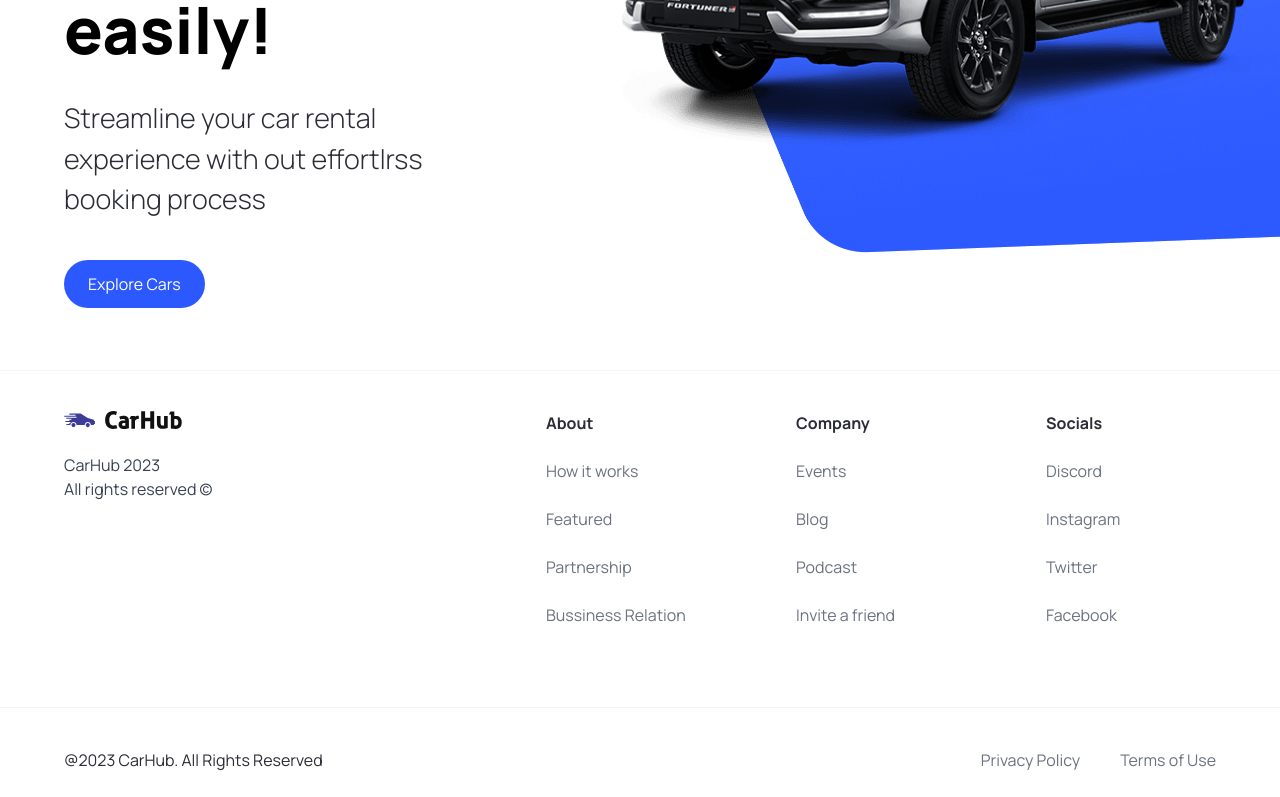
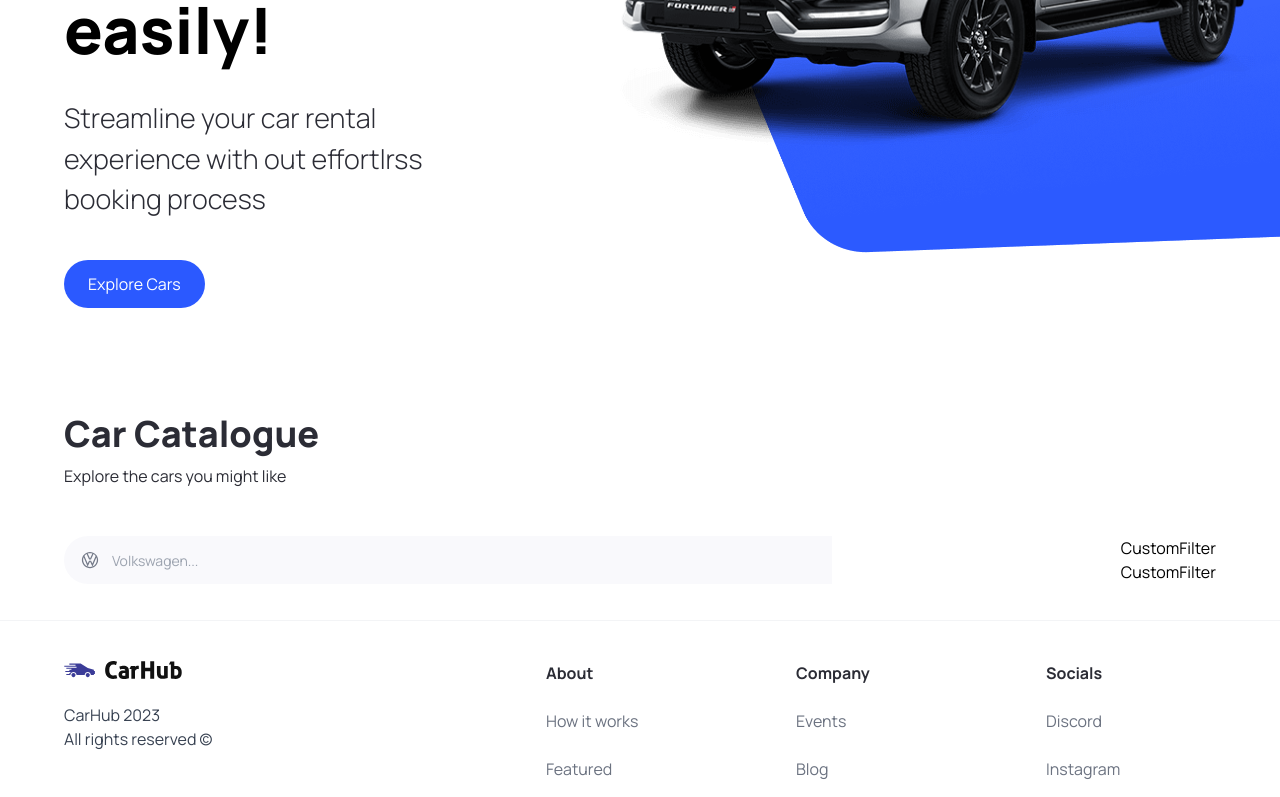
Before and after one commit to BhupendraShahi/car-dekho, a Next.js app: page / in a window 1280 px wide. Shown: the part 450-1247 px from the top of the page. Built offline with nearby package versions, Linux system fonts and the light colour scheme.

Commit message:
implemented search bar component using headless ui

```diff
--- a/app/page.tsx
+++ b/app/page.tsx
@@ -1,10 +1,26 @@
 import Image from 'next/image'
-import Hero from '@/components/Hero'
+import { SearchBar, Hero, CustomFilter } from '@/components'
 
 export default function Home() {
   return (
     <main className="overflow-hidden">
       <Hero />
+
+      <div className='mt-12 padding-x padding-y max-width' id="discover">
+        <div className='home__text-container'>
+          <h1 className='text-4xl font-extrabold'>Car Catalogue</h1>
+          <p>Explore the cars you might like</p>
+        </div>
+
+        <div className='home__filters'>
+          <SearchBar />
+
+          <div className='home_filter-container'>
+            <CustomFilter title="fuel" />
+            <CustomFilter title="year" />
+          </div>
+        </div>
+      </div>
     </main>
   )
 }
--- /dev/null
+++ b/components/CustomFilter.tsx
@@ -0,0 +1,9 @@
+import React from 'react'
+
+const CustomFilter = () => {
+  return (
+    <div>CustomFilter</div>
+  )
+}
+
+export default CustomFilter
--- /dev/null
+++ b/components/SearchBar.tsx
@@ -0,0 +1,29 @@
+"use client";
+
+import { useState } from "react";
+
+import { SearchManufacturer } from "./"
+
+const SearchBar = () => {
+    const [manufacturer, setManufacturer] = useState("");
+
+    const handleSearch = () => {
+
+    }
+
+  return (
+    <form
+        className="searchbar"
+        onSubmit={handleSearch}
+    >
+        <div className="searchbar__item">
+            <SearchManufacturer
+                manufacturer={manufacturer}
+                setManufacturer={setManufacturer}
+            />
+        </div>
+    </form>
+  )
+}
+
+export default SearchBar
--- /dev/null
+++ b/components/SearchManufacturer.tsx
@@ -0,0 +1,100 @@
+"use client"
+
+import Image from "next/image";
+import { Fragment, useState } from "react";
+import { Combobox, Transition } from "@headlessui/react";
+
+import { manufacturers } from "@/constants";
+import { SearchManufacturerProps } from "@/types";
+
+const SearchManufacturer = ({ manufacturer, setManufacturer }: SearchManufacturerProps) => {
+  const [query, setQuery] = useState("");
+
+  const filteredManufacturers =
+    query === ""
+      ? manufacturers
+      : manufacturers.filter((item) =>
+          item
+            .toLowerCase()
+            .replace(/\s+/g, "")
+            .includes(query.toLowerCase().replace(/\s+/g, ""))
+        );
+
+  return (
+    <div className='search-manufacturer'>
+      <Combobox value={manufacturer} onChange={setManufacturer}>
+        <div className='relative w-full'>
+          {/* Button for the combobox. Click on the icon to see the complete dropdown */}
+          <Combobox.Button className='absolute top-[14px]'>
+            <Image
+              src='/car-logo.svg'
+              width={20}
+              height={20}
+              className='ml-4'
+              alt='car logo'
+            />
+          </Combobox.Button>
+
+          {/* Input field for searching */}
+          <Combobox.Input
+            className='search-manufacturer__input'
+            displayValue={(item: string) => item}
+            onChange={(event) => setQuery(event.target.value)} // Update the search query when the input changes
+            placeholder='Volkswagen...'
+          />
+
+          {/* Transition for displaying the options */}
+          <Transition
+            as={Fragment} // group multiple elements without introducing an additional DOM node i.e., <></>
+            leave='transition ease-in duration-100'
+            leaveFrom='opacity-100'
+            leaveTo='opacity-0'
+            afterLeave={() => setQuery("")} // Reset the search query after the transition completes
+          >
+            <Combobox.Options
+              className='absolute mt-1 max-h-60 w-full overflow-auto rounded-md bg-white py-1 text-base shadow-lg ring-1 ring-black ring-opacity-5 focus:outline-none sm:text-sm'
+              static
+            >
+              {filteredManufacturers.length === 0 && query !== "" ? (
+                <Combobox.Option
+                  value={query}
+                  className='search-manufacturer__option'
+                >
+                  Create "{query}"
+                </Combobox.Option>
+              ) : (
+                filteredManufacturers.map((item) => (
+                  <Combobox.Option
+                    key={item}
+                    className={({ active }) =>
+                      `relative search-manufacturer__option ${
+                        active ? "bg-primary-blue text-white" : "text-gray-900"
+                      }`
+                    }
+                    value={item}
+                  >
+                    {({ selected, active }) => (
+                      <>
+                        <span className={`block truncate ${selected ? "font-medium" : "font-normal"}`}>
+                          {item}
+                        </span>
+
+                        {/* Show an active blue background color if the option is selected */}
+                        {selected ? (
+                          <span className={`absolute inset-y-0 left-0 flex items-center pl-3 ${active? "text-white": "text-pribg-primary-purple"}`}
+                          ></span>
+                        ) : null}
+                      </>
+                    )}
+                  </Combobox.Option>
+                ))
+              )}
+            </Combobox.Options>
+          </Transition>
+        </div>
+      </Combobox>
+    </div>
+  );
+};
+
+export default SearchManufacturer;
--- a/components/index.ts
+++ b/components/index.ts
@@ -2,10 +2,16 @@
 import CustomButton from "./CustomButton";
 import Navbar from "./Navbar";
 import Footer from "./Footer";
+import SearchBar from "./SearchBar";
+import CustomFilter from "./CustomFilter";
+import SearchManufacturer from "./SearchManufacturer";
 
 export {
     Hero,
     CustomButton,
     Navbar,
     Footer,
+    SearchBar,
+    CustomFilter,
+    SearchManufacturer,
 };
--- a/package.json
+++ b/package.json
@@ -9,6 +9,7 @@
     "lint": "next lint"
   },
   "dependencies": {
+    "@headlessui/react": "^1.7.15",
     "@types/node": "20.4.4",
     "@types/react": "18.2.15",
     "@types/react-dom": "18.2.7",
--- a/types/index.ts
+++ b/types/index.ts
@@ -6,3 +6,8 @@
     handleClick?: MouseEventHandler<HTMLButtonElement>;
     btnType?: "button" | "submit";
 }
+
+export interface SearchManufacturerProps {
+    manufacturer: string;
+    setManufacturer: (manufacturer: string) => void;
+}
```
Also changed, not shown: 1 other file (tests, documents, lock files or other folders).
